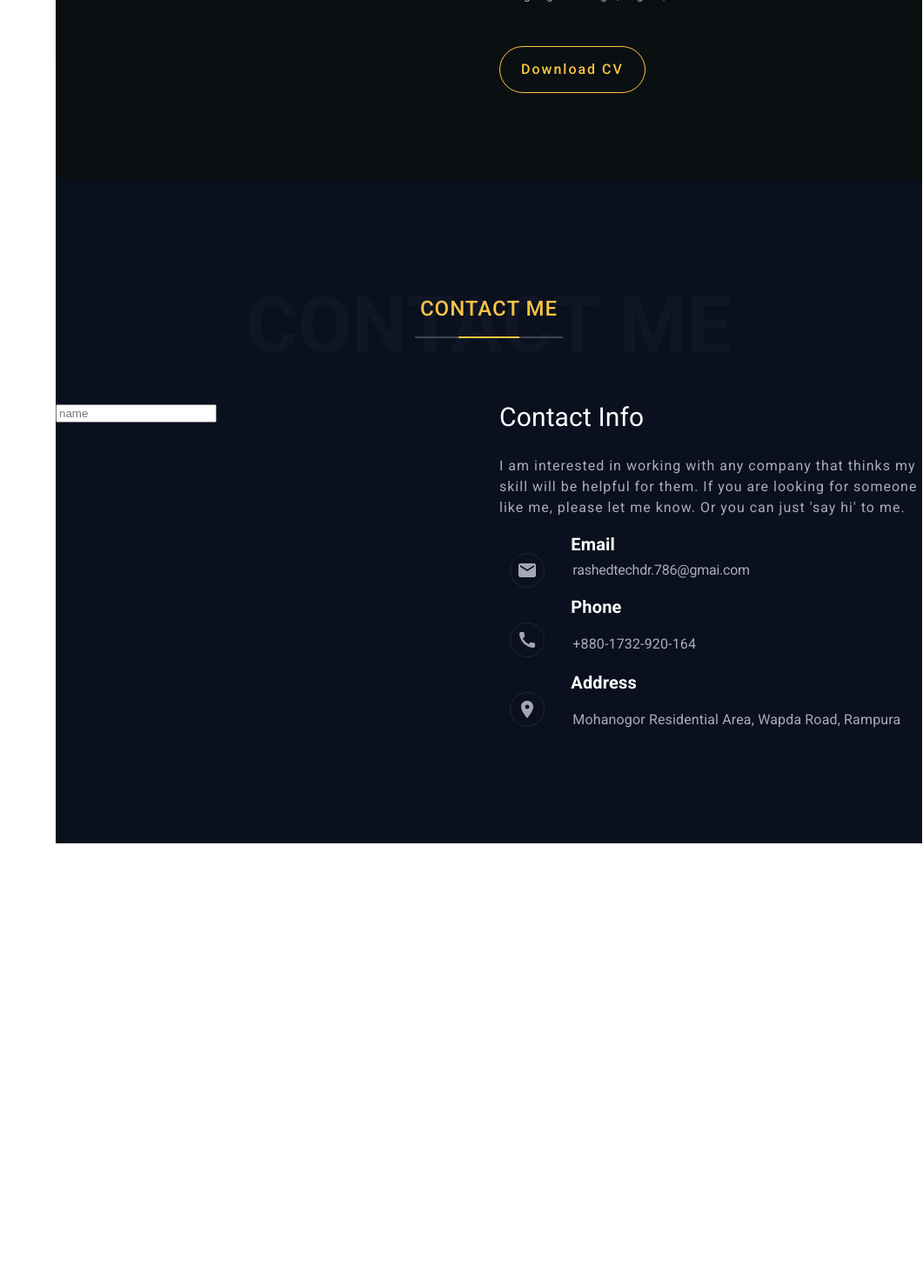
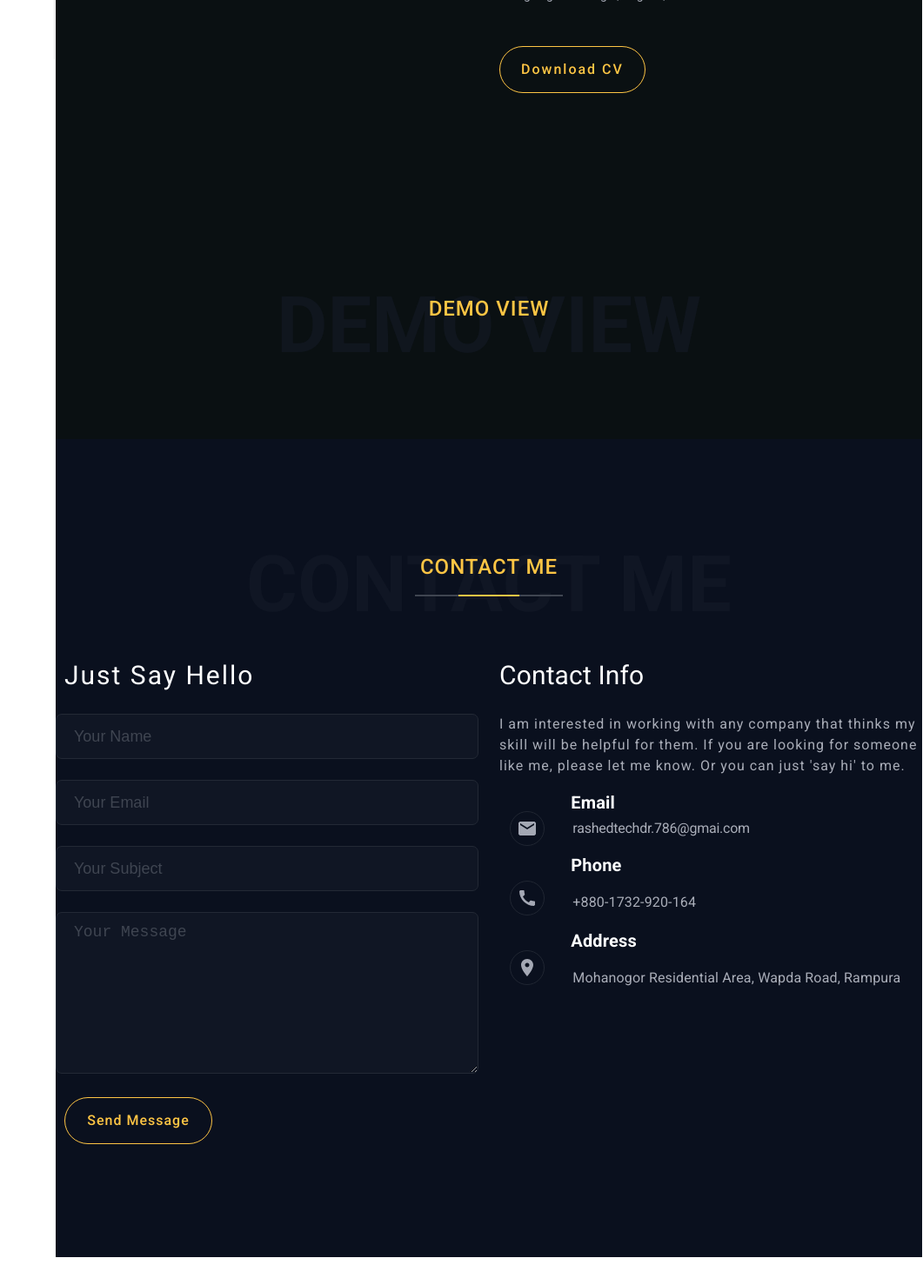
Before and after one commit to mrrased/rased-me, a React (Create React App) app: page / in a window 1280 px wide. Shown: the part 732-2202 px from the top of the page at 87% size, without its empty margins (219-1280 px from the left). Before the commit the page ends 1726 px from the top, so only its background shows below. Built offline with nearby package versions, Linux system fonts and the light colour scheme.

Commit message:
work next demo

```diff
--- /dev/null
+++ b/src/Component/Pages/Blog/Blog.css
@@ -0,0 +1,28 @@
+.blog-h4{
+    position: relative;
+}
+
+.blog-h4::before{
+    content: '';
+    position: absolute;
+    background-color: #3f4551;
+    display: block;
+    width: 170px;
+    height: 2px;
+    bottom: -16px;
+    left: 50%;
+    transform: translateX(-50%);
+    box-sizing: border-box;
+}
+.blog-h4::after{
+    content: '';
+    position: absolute;
+    background-color: #fec544;
+    width: 70px;
+    height: 2px;
+    bottom: -16px;
+    left: 50%;
+    transform: translateX(-50%);
+    box-sizing: border-box;
+    display: block;
+}
--- a/src/Component/Pages/Blog/Blog.js
+++ b/src/Component/Pages/Blog/Blog.js
@@ -2,8 +2,30 @@ import React from 'react';
 
 const Blog = () => {
     return (
-        <div>
-            <h1>This is a Blog Page</h1>
+        <div style={{backgroundColor: '#0a1012', paddingTop: '100px', paddingBottom: '100px', display: 'block'}}>
+            <div className='blog-bg'>
+                <h2 style={{
+                    color: '#151B2980',
+                    fontSize: '90px',
+                    textTransform: 'uppercase',
+                    marginTop: '0px',
+                    textAlign: 'center',
+
+                    }}
+                >Demo View</h2>
+
+            </div>
+            <div>
+                <h4 className='blog-h4' style={{
+                    fontSize: '24px',
+                    fontWeight: 500,
+                    textTransform: 'uppercase',
+                    color: '#fec544',
+                    letterSpacing: '1px',
+                    marginTop: '-180px',
+                    textAlign: 'center'
+                }}>Demo View</h4>
+            </div>
         </div>
     );
 };
--- a/src/Component/Pages/Contact/Contact.js
+++ b/src/Component/Pages/Contact/Contact.js
@@ -5,8 +5,8 @@ import './Contact.module.css';
 import EmailIcon from '@mui/icons-material/Email';
 import CallIcon from '@mui/icons-material/Call';
 import LocationOnIcon from '@mui/icons-material/LocationOn';
-import MessageForm from './MessageForm';
 import { Typography } from '@mui/material';
+import ContactForm from './ContactForm/ContactForm';
 
 // const Item = styled(Paper)(({ theme }) => ({
 //     backgroundColor: theme.palette.mode === 'dark' ? '#1A2027' : '#fff',
@@ -45,10 +45,10 @@ const Contact = () => {
             </div>
             <div style={{marginTop: '90px'}}>
             <Box sx={{ flexGrow: 1 }}>
-                <Grid container spacing={{ xs: 2, md: 3 }} columns={{ xs: 4, sm: 8, md: 12 }}>
+                <Grid container rowSpacing={2} spacing={{ xs: 2, md: 3 }} columns={{ xs: 4, sm: 8, md: 12 }}>
 
                     <Grid item xs={6} sm={6} md={6}>
-                        <MessageForm />
+                        <ContactForm />
                     </Grid>
                     <Grid item xs={6} sm={6} md={6}>
                         <h3 style={{
@@ -71,7 +71,7 @@ const Contact = () => {
                         </div>
 
 
-                        <Grid container spacing={{ xs: 1, md: 1 }} columns={{ xs: 12, sm: 12, md: 12 }}>
+                        <Grid container spacing={{ xs: 2, md: 1 }} columns={{ xs: 12, sm: 12, md: 12 }}>
                                     <Grid item xs={2} sm={2} md={2}>
                                         <div style={{
                                             color: '#a9adb8',
--- /dev/null
+++ b/src/Component/Pages/Contact/ContactForm/ContactForm.css
@@ -0,0 +1,49 @@
+.form-design{
+    background-color: #101624;
+    padding: 12px 20px;
+    width: 100%;
+    /* color: #3f4551; */
+    height: 52px;
+    border-radius: 7px;
+    transition: all .7s;
+    border: 1px solid #232935;
+    overflow: visible;
+    outline: none;
+    font-size: 18px;
+}
+
+.form-design:focus{
+    border: 1px solid #fec544;
+}
+
+.header-design{
+    color: #FDFEFF;
+    font-size: 30px;
+    margin: -6px 0px 22px;
+    margin-left: 10px;
+    font-weight: 400;
+    letter-spacing: 2px;
+}
+
+.form-design::placeholder{
+    color: #3f4551;
+}
+
+.form-wrapper{
+    width: 100%;
+    background-color: #101624;
+    outline: none;
+    border: 1px solid #232935;
+    border-radius: 7px;
+    padding: 12px 20px;
+    transition: all .7s;
+    font-size: 18px;
+}
+
+.form-wrapper:focus{
+    border: 1px solid #fec544;
+}
+
+.form-wrapper::placeholder{
+    color: #3f4551;
+}
--- /dev/null
+++ b/src/Component/Pages/Contact/ContactForm/ContactForm.js
@@ -0,0 +1,46 @@
+import { Button } from '@mui/material';
+import React from 'react';
+import './ContactForm.css';
+
+const ContactForm = () => {
+    return (
+        <div>
+            <div>
+            <form action=''>
+                <h1 className='header-design'>Just Say Hello</h1>
+                <input type="name" name=""  placeholder='Your Name' className='form-design'/><br /><br />
+                <input type="email" name=""  placeholder='Your Email' className='form-design'/><br /><br />
+                <input type="text" name="" placeholder='Your Subject' className='form-design'/><br /><br />
+                <textarea rows="8" className='form-wrapper' placeholder='Your Message' />
+                <Button
+                sx={{
+                    border: '1px solid #fec544',
+                    fontSize: '16px',
+                    paddingTop: '12px',
+                    paddingBottom: '12px',
+                    paddingLeft: '24px',
+                    paddingRight: '24px',
+                    fontWeight: 500,
+                    minWidth: '170px',
+                    borderRadius: '50px',
+                    marginLeft: '10px',
+                    transition: 'all .6s',
+                    marginTop: '20px',
+                    color: '#fec544',
+                    textTransform: 'capitalize',
+                    letterSpacing: '1px',
+                    marginBottom: '30px',
+                    ':hover':{
+                        backgroundColor: '#fec544',
+                        color: '#070d1b'
+                    }
+                }}
+                >Send Message</Button>
+            </form>
+            </div>
+
+        </div>
+    );
+};
+
+export default ContactForm;
--- a/src/Component/Pages/Contact/MessageForm.js
+++ /dev/null
@@ -1,14 +0,0 @@
-import React from 'react';
-import './message.css';
-
-const messageForm = () => {
-    return (
-        <div>
-            <form>
-                <input className='input-style' type="text" placeholder='name'/>
-            </form>
-        </div>
-    );
-};
-
-export default messageForm;
--- a/src/Component/Pages/Contact/message.css
+++ /dev/null
@@ -1,17 +0,0 @@
-input:focus{
-    border: 3px solid red;
-
-};
-.input-style{
-    width: 100%;
-    padding: 10px 12px;
-    background-color: #101624;
-    outline: none;
-    margin: 8px 0;
-    box-sizing: border-box;
-    border: 3px solid #ccc;
-    transition: .6s;
-    border-radius: 5px;
-    color: #3f4551;
-    border: 1px solid #232935;
-};
--- a/src/Component/Pages/FullPages/FullPages.js
+++ b/src/Component/Pages/FullPages/FullPages.js
@@ -14,8 +14,8 @@ import img from '../../../images/logo.png';
 import { Button, IconButton, ListItemIcon } from '@mui/material';
 import MenuIcon from '@mui/icons-material/Menu';
 import About from '../About/About';
-import ParticlesTop from '../Particles/ParticlesTop';
 import Contact from '../Contact/Contact';
+import Blog from '../Blog/Blog';
 
 
 const drawerWidth = 282;
@@ -165,6 +165,7 @@ const FullPages = (props) => {
                     {/* <Toolbar sx={{paddingBottom: '0px'}} /> */}
 
                     <About />
+                    <Blog />
                     <Contact />
                 </Box>
             </Box>
--- a/src/Component/Pages/Particles/Particles.css
+++ b/src/Component/Pages/Particles/Particles.css
@@ -18,3 +18,8 @@
     width: 100%;
     text-align: center;
 } */
+
+#tsparticles{
+    height: 552px;
+    position: static;
+}
```
Also changed, not shown: src/Component/Pages/Contact/ContactForm.js (deleted, +0 -56 lines), src/Component/Pages/Contact/ContactForm.module.css (deleted, +0 -20 lines).
